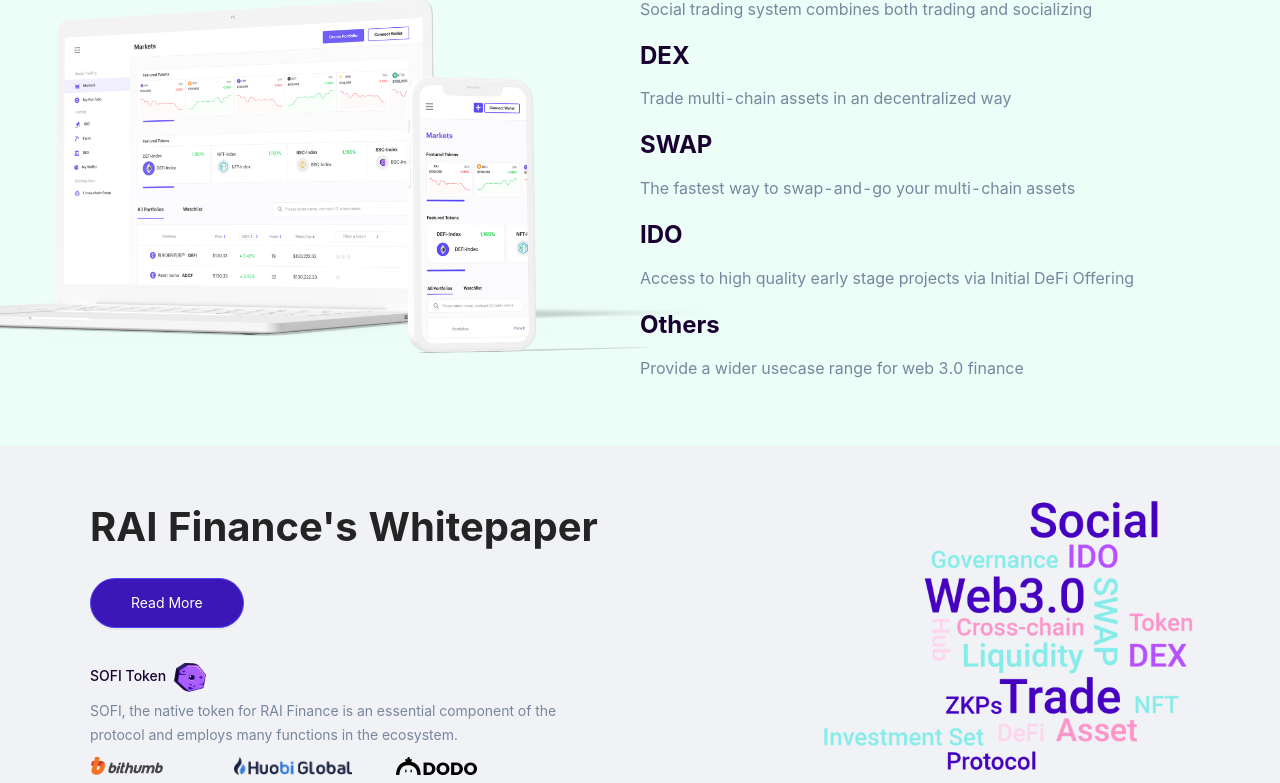
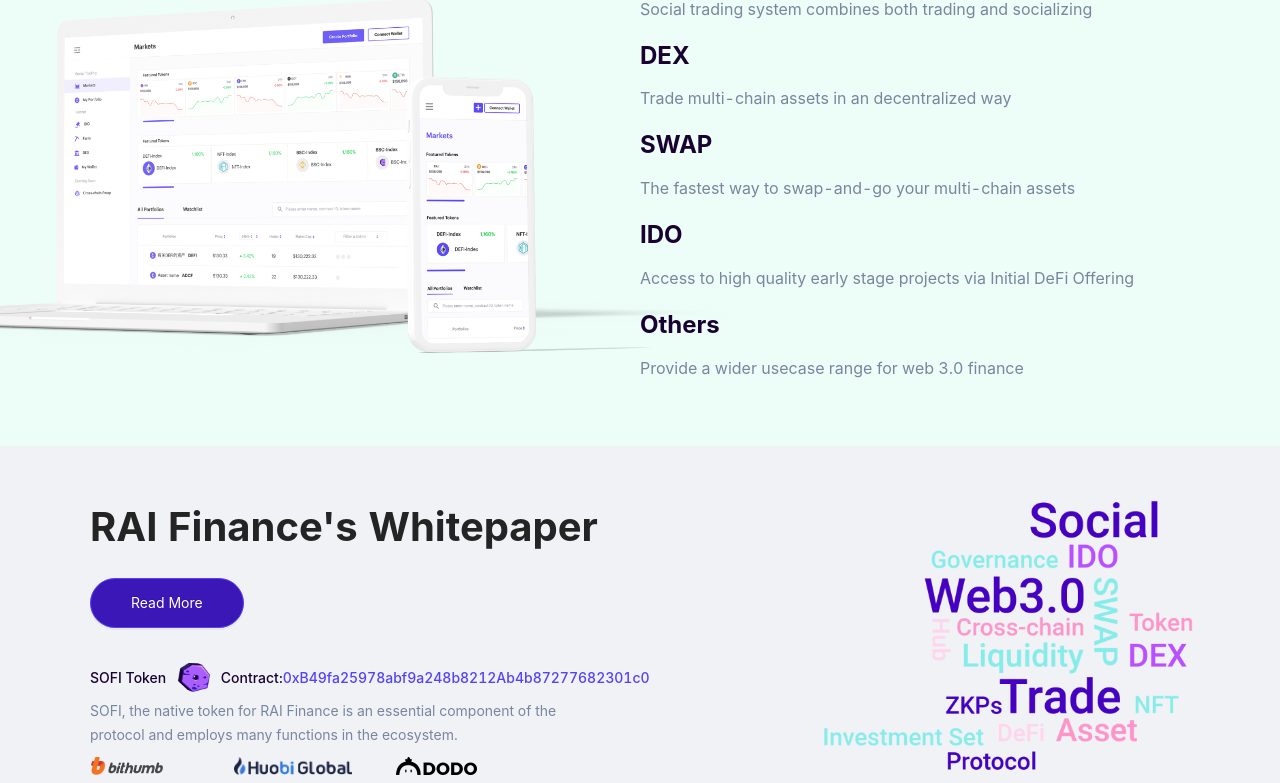
Before and after one commit to RaiFinance/RAI-Home, a React (Create React App) app: page / in a window 1280 px wide. Shown: the part 1995-2778 px from the top of the page. Built offline with nearby package versions, Linux system fonts and the light colour scheme.

Commit message:
add contract address

```diff
--- a/src/pages/Home/index.less
+++ b/src/pages/Home/index.less
@@ -418,4 +418,8 @@
     img{
         width: 100%;
     }
+  .tokenName {
+    display: flex;
+    align-items: center;
+  }
 }
--- a/src/pages/Home/index.tsx
+++ b/src/pages/Home/index.tsx
@@ -368,7 +368,7 @@ const Home: React.FC = () =>  {
                         unmountOnExit
                     >
                         <nav className="Nav">
-                            <Button type="primary"><a target="_blank" href="https://sofi.rai.finance">RAI - SOFI</a></Button>
+                            {/* <Button type="primary"><a target="_blank" href="https://sofi.rai.finance">RAI - SOFI</a></Button> */}
                             <a href="#Experience">Product</a>
                             <a target="_blank" rel="noopener" href="/RAI-Finance.pdf">Whitepaper</a>
                             <a target="_blank" href="https://rai-finance.notion.site/62225248bc054e1eb7ff14f8def9b17e?v=3ea69551a4a943169d4d04a8bcc8f838">Roadmap</a>
@@ -526,7 +526,13 @@ const Home: React.FC = () =>  {
                         <Col md={14} sm={24}>
                             <h2 id="Whitepaper">RAI Finance's Whitepaper</h2>
                             <Button type="primary"><a target="_blank" rel="noopener" href="/RAI-Finance.pdf" className="elementor-item">Read More</a></Button>
-                            <h3>SOFI Token&nbsp;&nbsp;<img style={{width: '32px'}} src={RAIToken} /></h3>
+                            <h3 className="tokenName" >
+                                SOFI Token
+                                &nbsp;&nbsp;
+                                <img style={{width: '32px'}} src={RAIToken} />
+                                &nbsp;&nbsp;
+                                Contract: <a href="https://etherscan.io/token/0xB49fa25978abf9a248b8212Ab4b87277682301c0" >0xB49fa25978abf9a248b8212Ab4b87277682301c0</a>
+                            </h3>
                             <span className="tokenDes">SOFI, the native token for RAI Finance is an essential component of the protocol and employs many functions in the ecosystem.</span>
                             <ul className="compenyList">
                                 <li><img src={Bithumb}/></li>
```
